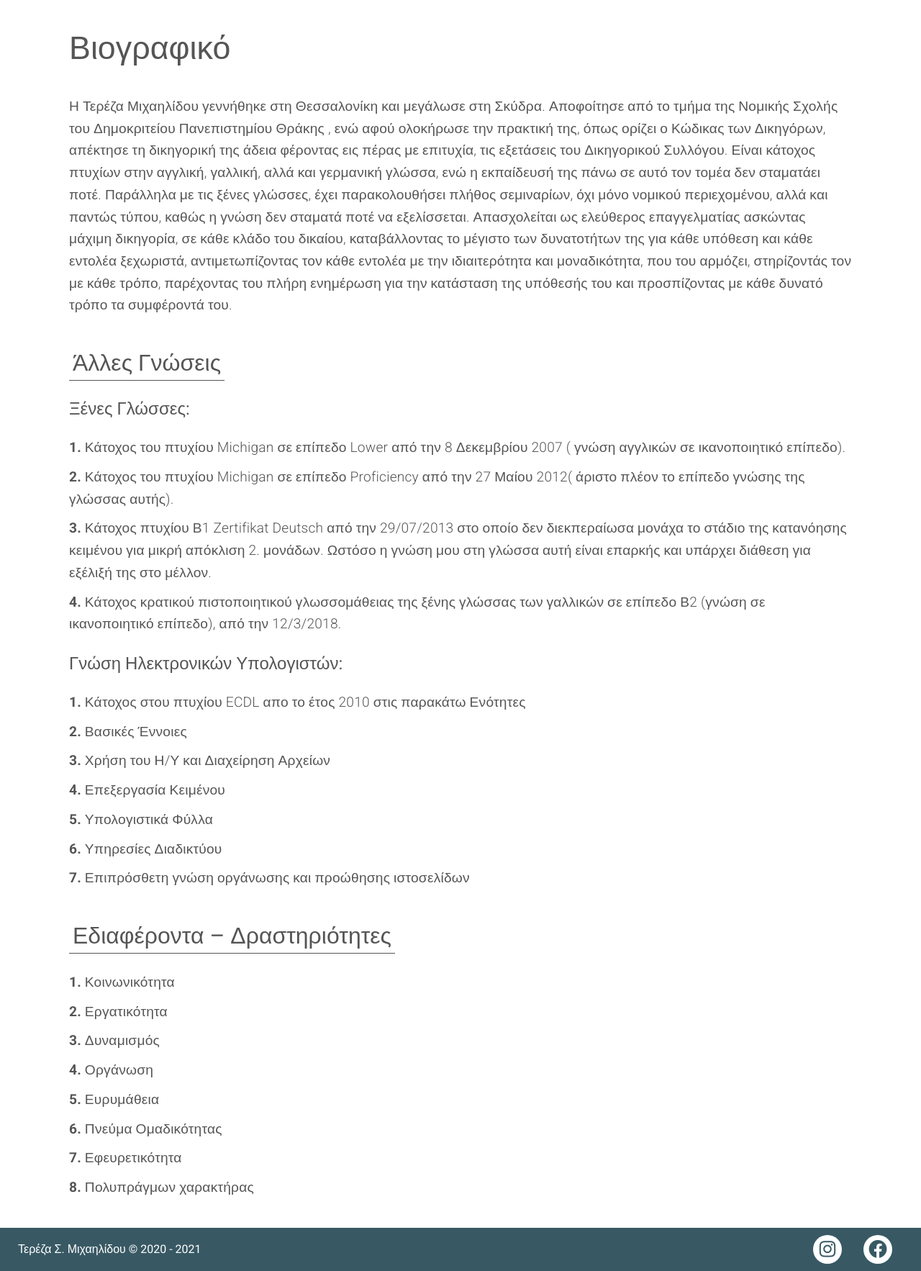
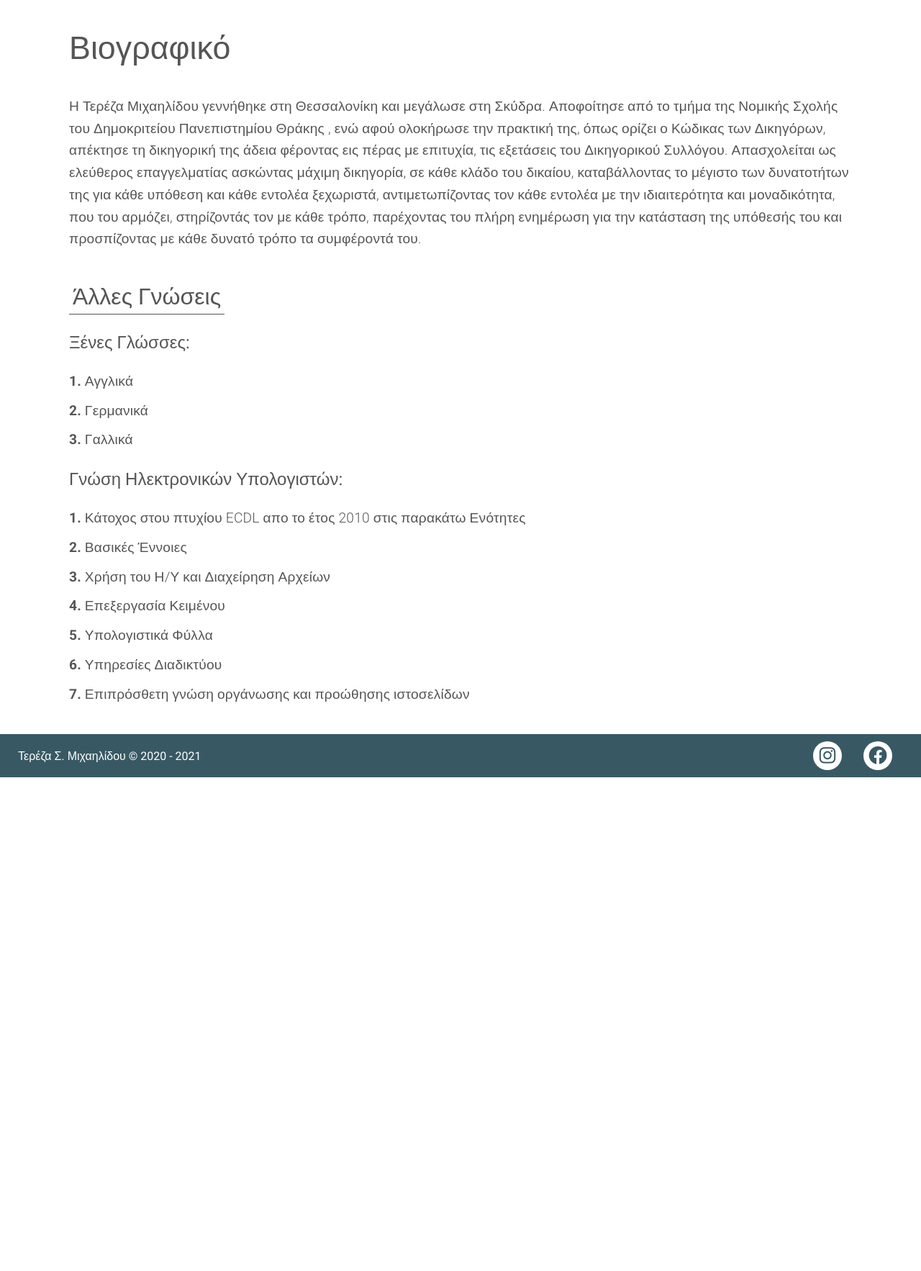
Before and after one commit to michalismichailidis1999/tereza, a PHP site: page /resume.php in a window 1280 px wide. Shown: the part 80-1846 px from the top of the page at 72% size. After the commit the page ends 1160 px from the top, so only its background shows below. Run offline with PHP 8.4, Linux system fonts and the light colour scheme; some libraries are stand-ins or nearby versions.

Commit message:
Few resume changes

```diff
--- a/resume.php
+++ b/resume.php
@@ -11,13 +11,11 @@
         <p>
             Η Τερέζα Μιχαηλίδου γεννήθηκε στη Θεσσαλονίκη και μεγάλωσε στη Σκύδρα. Αποφοίτησε από το τμήμα της Νομικής Σχολής του
             Δημοκριτείου Πανεπιστημίου Θράκης , ενώ αφού ολοκήρωσε την πρακτική της, όπως ορίζει ο Κώδικας των Δικηγόρων, απέκτησε
-            τη δικηγορική της άδεια φέροντας εις πέρας με επιτυχία, τις εξετάσεις του Δικηγορικού Συλλόγου. Είναι κάτοχος πτυχίων
-            στην αγγλική, γαλλική, αλλά και γερμανική γλώσσα, ενώ η εκπαίδευσή της πάνω σε αυτό τον τομέα δεν σταματάει ποτέ.
-            Παράλληλα με τις ξένες γλώσσες, έχει παρακολουθήσει πλήθος σεμιναρίων, όχι μόνο νομικού περιεχομένου, αλλά και παντώς
-            τύπου, καθώς η γνώση δεν σταματά ποτέ να εξελίσσεται. Απασχολείται ως ελεύθερος επαγγελματίας ασκώντας  μάχιμη δικηγορία,
-            σε κάθε κλάδο του δικαίου, καταβάλλοντας το μέγιστο των δυνατοτήτων της για κάθε υπόθεση και κάθε εντολέα ξεχωριστά,
-            αντιμετωπίζοντας τον κάθε εντολέα με την ιδιαιτερότητα και μοναδικότητα, που του αρμόζει, στηρίζοντάς τον με κάθε τρόπο,
-            παρέχοντας του πλήρη ενημέρωση για την κατάσταση της υπόθεσής του και προσπίζοντας με κάθε δυνατό τρόπο τα συμφέροντά του.
+            τη δικηγορική της άδεια φέροντας εις πέρας με επιτυχία, τις εξετάσεις του Δικηγορικού Συλλόγου. Απασχολείται ως ελεύθερος
+            επαγγελματίας ασκώντας  μάχιμη δικηγορία, σε κάθε κλάδο του δικαίου, καταβάλλοντας το μέγιστο των δυνατοτήτων της για κάθε
+            υπόθεση και κάθε εντολέα ξεχωριστά, αντιμετωπίζοντας τον κάθε εντολέα με την ιδιαιτερότητα και μοναδικότητα, που του αρμόζει,
+            στηρίζοντάς τον με κάθε τρόπο, παρέχοντας του πλήρη ενημέρωση για την κατάσταση της υπόθεσής του και προσπίζοντας με κάθε
+            δυνατό τρόπο τα συμφέροντά του.
         </p>
     </div>
 
@@ -28,21 +26,15 @@
 
         <ul>
             <li>
-                <strong>1.</strong>  Κάτοχος του πτυχίου Michigan σε επίπεδο Lower από την 8 Δεκεμβρίου 2007 ( γνώση αγγλικών σε ικανοποιητικό επίπεδο).
+                <strong>1.</strong> Αγγλικά
             </li>
 
             <li>
-                <strong>2.</strong>  Κάτοχος του πτυχίου Michigan σε επίπεδο Proficiency από την 27 Μαίου 2012( άριστο πλέον το επίπεδο γνώσης της γλώσσας αυτής).
+                <strong>2.</strong> Γερμανικά
             </li>
 
             <li>
-                <strong>3.</strong>  Κάτοχος πτυχίου Β1 Zertifikat Deutsch από την 29/07/2013 στο οποίο δεν διεκπεραίωσα μονάχα το στάδιο της κατανόησης κειμένου
-                για μικρή απόκλιση 2.  μονάδων. Ωστόσο η γνώση μου στη γλώσσα αυτή είναι επαρκής και υπάρχει διάθεση για εξέλιξή της στο μέλλον.
-            </li>
-
-            <li>
-                <strong>4.</strong>  Κάτοχος κρατικού πιστοποιητικού γλωσσομάθειας της ξένης γλώσσας των γαλλικών σε επίπεδο Β2 (γνώση σε ικανοποιητικό επίπεδο),
-                από την 12/3/2018.
+                <strong>3.</strong>  Γαλλικά
             </li>
         </ul>
 
@@ -79,44 +71,6 @@
         </ul>
     </div>
 
-    <div class="resume-container">
-        <h2 class="resume-title">Εδιαφέροντα – Δραστηριότητες</h2>
-
-        <ul>
-            <li>
-                <strong>1.</strong>  Κοινωνικότητα
-            </li>
-
-            <li>
-                <strong>2.</strong>  Εργατικότητα
-            </li>
-
-            <li>
-                <strong>3.</strong>  Δυναμισμός
-            </li>
-
-            <li>
-                <strong>4.</strong>  Οργάνωση
-            </li>
-
-            <li>
-                <strong>5.</strong>  Ευρυμάθεια
-            </li>
-
-            <li>
-                <strong>6.</strong>  Πνεύμα Ομαδικότητας
-            </li>
-
-            <li>
-                <strong>7.</strong>  Εφευρετικότητα
-            </li>
-
-            <li>
-                <strong>8.</strong>  Πολυπράγμων χαρακτήρας
-            </li>
-        </ul>
-    </div>
-
 </div>
 
 <?php require_once("includes/footer.php") ?>
```
